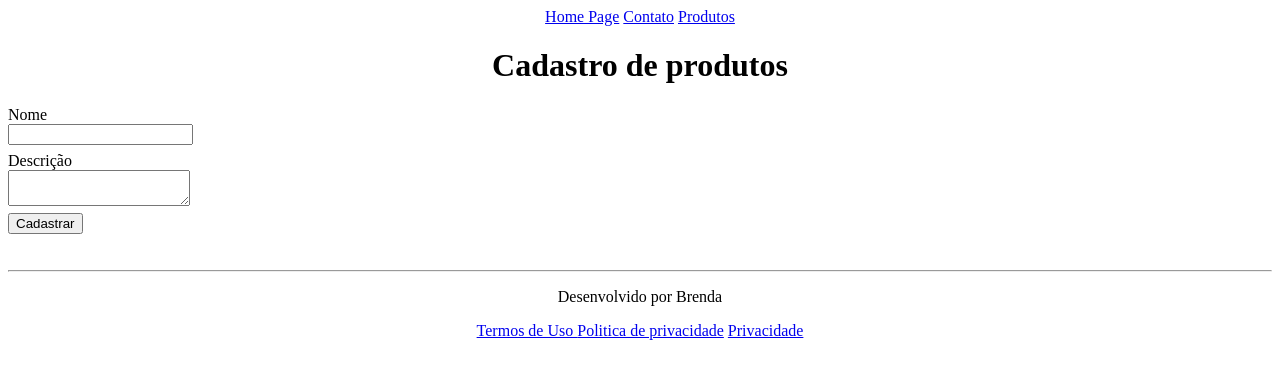
After one commit to brendagiron/projeto_lp3, a Flask app: page /produtos/cadastro in a window 1280 px wide. The commit adds this page. Shown: the top 379 px of the page. Run offline with Flask 3, Linux system fonts and the light colour scheme.

Commit message:
aula sobre form com flask

```diff
--- a/projeto_lp3/app.py
+++ b/projeto_lp3/app.py
@@ -1,5 +1,11 @@
-from flask import Flask, render_template
+from flask import Flask, render_template, request
 from validate_docbr import CPF, CNPJ
+
+lista_produtos = [
+        {'nome': 'chic', 'descricao': 'anita', 'url' : 'https://www.google.com/url?sa=i&url=https%3A%2F%2Fwww.maisvaidosa.com.br%2Fesmalte-anita-chic-glitter-10734-p1010921&psig=AOvVaw1Fm2BKRRYx2GJqdxhHPyK7&ust=1718993402172000&source=images&cd=vfe&opi=89978449&ved=0CA8QjRxqFwoTCJD-rMrj6oYDFQAAAAAdAAAAABAE'},
+        {'nome': 'astral', 'descricao': 'risque', 'url': 'https://www.google.com/url?sa=i&url=https%3A%2F%2Fwww.risque.com.br%2Fprodutos%2Fesmalte-risque-regular-astral%2F&psig=AOvVaw0BDkqpAfXzf4mtQtV1JgVk&ust=1718993250744000&source=images&cd=vfe&opi=89978449&ved=0CA8QjRxqFwoTCPiQsYLj6oYDFQAAAAAdAAAAABAE'},
+        {'nome': 'dengo', 'descricao': 'impala', 'url': 'https://www.google.com/url?sa=i&url=https%3A%2F%2Famendoacores.com.br%2Fprodutos%2Fesmalte-dengo-perolado-impala%2F&psig=AOvVaw2621CHbvOFMSpRmqthekWj&ust=1718993383135000&source=images&cd=vfe&opi=89978449&ved=0CA8QjRxqFwoTCPDWoMHj6oYDFQAAAAAdAAAAABAI'}
+    ]
 
 
 #app = Flask('Minha app')
@@ -21,11 +27,7 @@ def contato():
 
 @app.route('/produtos')
 def produtos():
-    lista_produtos = [
-        {'nome': 'chic', 'descricao': 'anita', 'url' : 'https://www.google.com/url?sa=i&url=https%3A%2F%2Fwww.maisvaidosa.com.br%2Fesmalte-anita-chic-glitter-10734-p1010921&psig=AOvVaw1Fm2BKRRYx2GJqdxhHPyK7&ust=1718993402172000&source=images&cd=vfe&opi=89978449&ved=0CA8QjRxqFwoTCJD-rMrj6oYDFQAAAAAdAAAAABAE'},
-        {'nome': 'astral', 'descricao': 'risque', 'url': 'https://www.google.com/url?sa=i&url=https%3A%2F%2Fwww.risque.com.br%2Fprodutos%2Fesmalte-risque-regular-astral%2F&psig=AOvVaw0BDkqpAfXzf4mtQtV1JgVk&ust=1718993250744000&source=images&cd=vfe&opi=89978449&ved=0CA8QjRxqFwoTCPiQsYLj6oYDFQAAAAAdAAAAABAE'},
-        {'nome': 'dengo', 'descricao': 'impala', 'url': 'https://www.google.com/url?sa=i&url=https%3A%2F%2Famendoacores.com.br%2Fprodutos%2Fesmalte-dengo-perolado-impala%2F&psig=AOvVaw2621CHbvOFMSpRmqthekWj&ust=1718993383135000&source=images&cd=vfe&opi=89978449&ved=0CA8QjRxqFwoTCPDWoMHj6oYDFQAAAAAdAAAAABAI'}
-    ]
+
     return render_template("produtos.html", produtos = lista_produtos)
 
 @app.route('/servicos')
@@ -60,5 +62,29 @@ def politicadeprivacidade():
 def privacidade():
     return render_template("privacidade.html")
 
+#GET /produtos/cadastro devolver o formulario
+
+@app.route('/produtos/cadastro')
+def cadastro_produto():
+    return render_template('cadastro_produto.html')
+
+#POST /produtos que vai lidar com os dados enviados pelo formulario
+#acessar o objeto request
+
+@app.route('/produtos', methods = ['POST'])
+def salvar_produto():
+    #pegando os valores digitados no  formulario que estao na request
+    nome = request.form['nome']
+    descricao = request.form['descricao']
+
+    #cria um novo prroduto, ou seja, um novo dict
+    produto = {'nome': nome, 'descricao': descricao, 'url': ''}
+
+    #adiciona um novo produto na lista
+    lista_produtos.append(produto)
+
+    #devolvo o template com o novo produto
+    return render_template('produtos.html', produtos = lista_produtos)
+
 
 app.run()
--- /dev/null
+++ b/projeto_lp3/static/style.css
@@ -0,0 +1,7 @@
+label, input, textarea, button{
+    display: block;
+}
+
+.form-control {
+    margin-bottom: 7px;
+}
--- a/projeto_lp3/templates/base.html
+++ b/projeto_lp3/templates/base.html
@@ -4,7 +4,10 @@
     <meta charset="UTF-8">
     <meta http-equiv="X-UA-Compatible" content="IE=edge">
     <meta name="viewport" content="width=device-width, initial-scale=1.0">
+    <link rel="stylesheet" href="{{url_for('static', filename='style.css')}}">
+
     <title>{% block title %}{% endblock %}</title>
+
 </head>
 <body>
     <nav style="text-align: center;">
--- /dev/null
+++ b/projeto_lp3/templates/cadastro_produto.html
@@ -0,0 +1,23 @@
+{% extends 'base.html'%}
+
+{% block title %}Cadastro de produto{% endblock %}
+
+{% block content %}
+<h1 style="text-align: center;">Cadastro de produtos</h1>
+
+<form action="/produtos" method="post">
+
+    <div class="form-control">
+        <label for="nome">Nome</label>
+        <input type="text" id="nome" name="nome">
+    </div>
+
+    <div class="form-control">
+        <label for="descricao">Descrição</label>
+        <textarea name="descricao" id="descricao"></textarea>
+    </div>
+
+    <button type="submit">Cadastrar</button>
+
+</form>
+{% endblock %}
--- a/projeto_lp3/templates/produtos.html
+++ b/projeto_lp3/templates/produtos.html
@@ -8,7 +8,7 @@
     {% if produtos %}
         <p style="text-align: center;"> Nossos produtos</p>
     {% for produto in produtos %}
-        <img style=" height: 200px; width: 200px;" src="{{produto.url}}">
+        <img style="height: 200px; width: 200px;" src="{{produto.url}}">
         <h2 style="text-align: center;">{{produto.nome}}</h2>
         <p style="text-align: center;">{{produto.descricao}}</p>
     {% endfor %}
```
